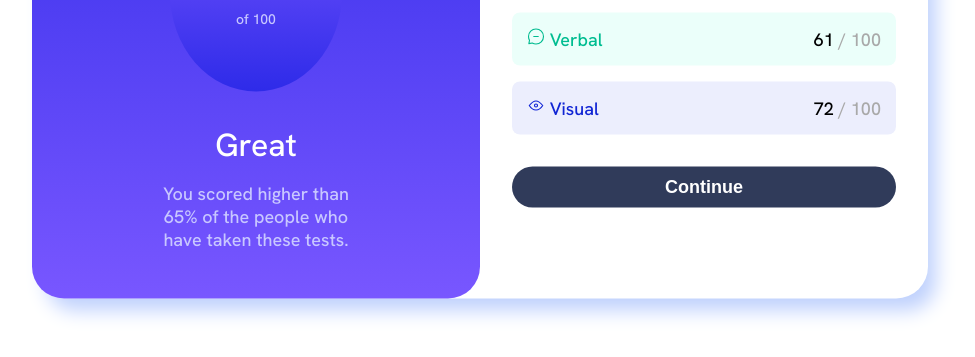
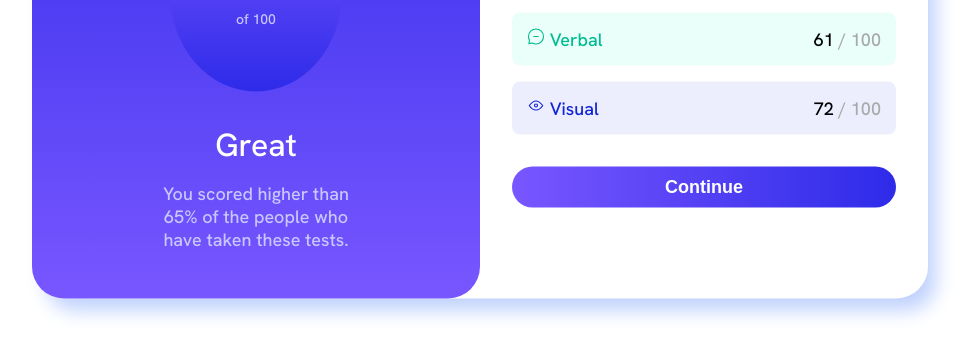
Before and after one commit to Aayush895/Results-Summary-Component, a plain HTML site: page index.html in a window 1280 px wide. In both pictures the pointer is over the button "Continue". Shown: the part 365-722 px from the top of the page, without its empty margins (160-1135 px from the left). Drawn offline with Linux system fonts and the light colour scheme.

```diff
--- a/styles.css
+++ b/styles.css
@@ -139,6 +139,11 @@
   font-size: large;
   margin-top: 1rem;
   border: none;
+  cursor: pointer;
+}
+
+.summary-component > button:hover {
+  background: linear-gradient(to right, var(--light-slate-blue), var(--light-royal-blue));
 }
 
 /* Mobile Mode */
```
Also changed, not shown: Screenshots/Desktop.png (added), Screenshots/Mobile.png (added), 2 other files.
